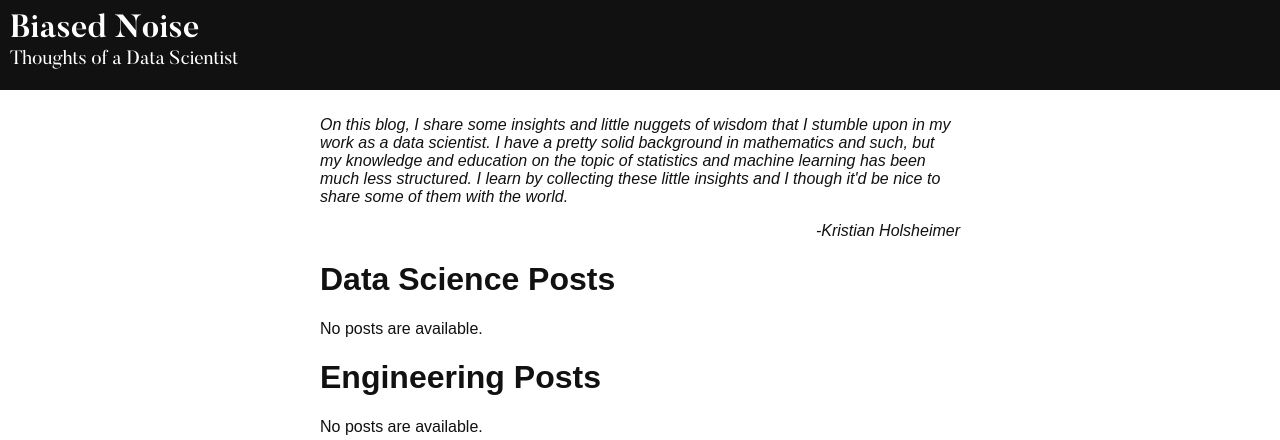
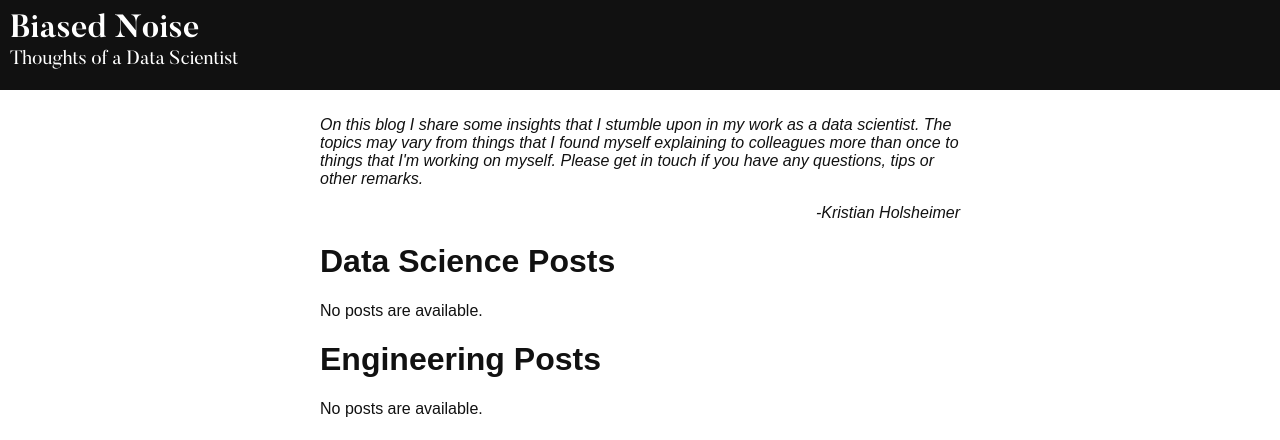
Before and after one commit to KristianHolsheimer/blog, a Django app: page / in a window 1280 px wide. Shown: the top 440 px of the page. Run offline with Django 3.2, Linux system fonts and the light colour scheme; data that the repository does not hold is empty; parts of the project's set-up code (start-up, migrations or seed data) failed here and were passed over; some web fonts are replaced.

Commit message:
change 'about' comment

```diff
--- a/posts/templates/posts/index.html
+++ b/posts/templates/posts/index.html
@@ -16,12 +16,11 @@
 
   <div class="about">
 
-    <p>On this blog, I share some insights and little nuggets of wisdom that I
-    stumble upon in my work as a data scientist. I have a pretty solid
-    background in mathematics and such, but my knowledge and education on the
-    topic of statistics and machine learning has been much less structured. I
-    learn by collecting these little insights and I though it'd be nice to
-    share some of them with the world.</p>
+    <p>On this blog I share some insights that I stumble upon in my work as a
+    data scientist. The topics may vary from things that I found myself
+    explaining to colleagues more than once to things that I'm working on
+    myself. Please get in touch if you have any questions, tips or other
+    remarks.</p>
 
     <p align="right">-Kristian Holsheimer</p>
 
```
